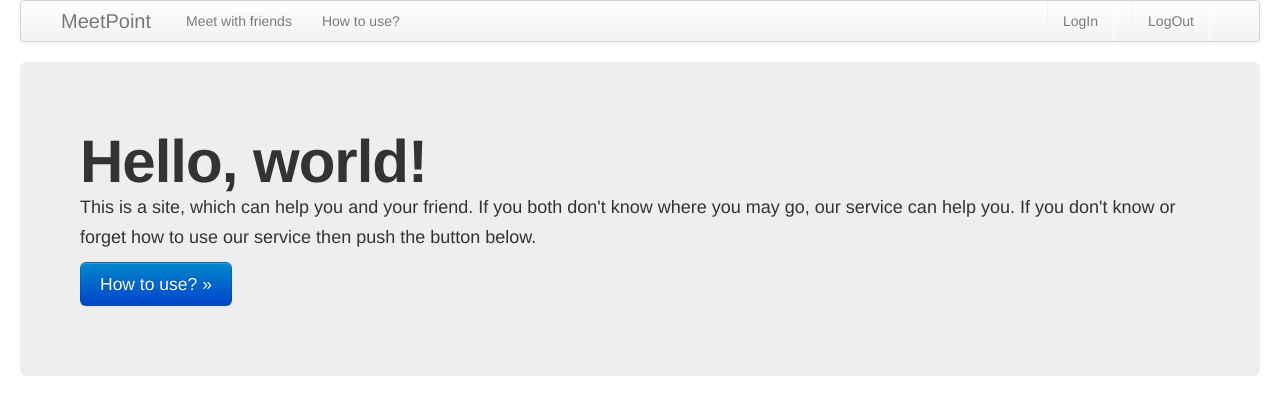
After one commit to DjangoLover/djangodash2013-1, a Django app: template meetpoint/templates/home.html in a window 1280 px wide. The commit adds this page. Shown: the top 415 px of the page. Run offline with Django 3.2, Linux system fonts and the light colour scheme; the template is opened without the code that fills it, so the values that code supplies are empty; some libraries are stand-ins or nearby versions.

Commit message:
Add tempalates

```diff
--- a/apps/core/urls.py
+++ b/apps/core/urls.py
@@ -1,6 +1,6 @@
 from django.conf.urls.defaults import patterns, url
 from .views import FriendView, VenueView
-
+from django.views.generic import TemplateView
 
 urlpatterns = patterns(
     '',
@@ -9,4 +9,6 @@ urlpatterns = patterns(
         name='coords_update_view'),
     url(r'^venues/(?P<pk>\d+)/$', VenueView.as_view(),
         name='venues_view'),
+    url(r'^how/$', TemplateView.as_view(template_name="how.html")),
+    url(r'^home/$', TemplateView.as_view(template_name="home.html")),
 )
--- a/apps/core/views.py
+++ b/apps/core/views.py
@@ -5,6 +5,8 @@ from django.http import HttpResponse
 from social_auth.models import UserSocialAuth
 
 from .shortcuts import get_object_or_none
+
+from django.shortcuts import render, redirect
 
 from profile.models import Profile
 
--- /dev/null
+++ b/meetpoint/templates/home.html
@@ -0,0 +1,82 @@
+<!DOCTYPE html>
+<html lang="en">
+<head>
+  <meta charset="utf-8">
+  <title>MeetPoint</title>
+  <meta name="viewport" content="width=device-width, initial-scale=1.0">
+  <meta name="description" content="">
+  <meta name="author" content="">
+
+  <!--link rel="stylesheet/less" href="{{ STATIC_URL }}/bootstrap/less/bootstrap.less" type="text/css" /-->
+  <!--link rel="stylesheet/less" href="{{ STATIC_URL }}/bootstrap/less/responsive.less" type="text/css" /-->
+  <!--script src="{{ STATIC_URL }}/bootstrap/js/less-1.3.3.min.js"></script-->
+  <!--append ‘#!watch’ to the browser URL, then refresh the page. -->
+
+  <link href="{{ STATIC_URL }}/bootstrap/css/bootstrap.min.css" rel="stylesheet">
+  <link href="{{ STATIC_URL }}/bootstrap/css/bootstrap-responsive.min.css" rel="stylesheet">
+  <link href="{{ STATIC_URL }}/bootstrap/css/style.css" rel="stylesheet">
+
+  <!-- HTML5 shim, for IE6-8 support of HTML5 elements -->
+  <!--[if lt IE 9]>
+    <script src="{{ STATIC_URL }}/bootstrap/js/html5shiv.js"></script>
+  <![endif]-->
+
+  <!-- Fav and touch icons -->
+  <link rel="apple-touch-icon-precomposed" sizes="144x144" href="{{ STATIC_URL }}/bootstrap/img/apple-touch-icon-144-precomposed.png">
+  <link rel="apple-touch-icon-precomposed" sizes="114x114" href="{{ STATIC_URL }}/bootstrap/img/apple-touch-icon-114-precomposed.png">
+  <link rel="apple-touch-icon-precomposed" sizes="72x72" href="{{ STATIC_URL }}/bootstrap/img/apple-touch-icon-72-precomposed.png">
+  <link rel="apple-touch-icon-precomposed" href="{{ STATIC_URL }}/bootstrap/img/apple-touch-icon-57-precomposed.png">
+  <link rel="shortcut icon" href="{{ STATIC_URL }}/bootstrap/img/favicon.png">
+
+  <script type="text/javascript" src="{{ STATIC_URL }}/bootstrap/js/jquery.min.js"></script>
+  <script type="text/javascript" src="{{ STATIC_URL }}/bootstrap/js/bootstrap.min.js"></script>
+  <script type="text/javascript" src="{{ STATIC_URL }}/bootstrap/js/scripts.js"></script>
+</head>
+
+<body>
+<div class="container-fluid">
+	<div class="row-fluid">
+		<div class="span12">
+			<div class="navbar">
+				<div class="navbar-inner">
+					<div class="container-fluid">
+						 <a data-target=".navbar-responsive-collapse" data-toggle="collapse" class="btn btn-navbar"><span class="icon-bar"></span><span class="icon-bar"></span><span class="icon-bar"></span></a> <a href="{{ URL }}/home/" class="brand">MeetPoint</a>
+						<div class="nav-collapse collapse navbar-responsive-collapse">
+							<ul class="nav">
+								<li>
+									<a href="{{ URL }}/start/">Meet with friends</a>
+								</li>
+								<li>
+									<a href="{{ URL }}/how/">How to use?</a>
+								</li>
+							</ul>
+							<ul class="nav pull-right">
+								<li class="divider-vertical">
+                  					<a class="nav-link" href="{% url 'socialauth_begin' 'foursquare' %}" target="_self">LogIn</a>
+                				</li>
+                				<li class="divider-vertical">
+                  					<a class="nav-link" href="{% url 'auth_logout' %}" target="_self">LogOut</a>
+                				</li>
+							</ul>
+						</div>
+
+					</div>
+				</div>
+
+			</div>
+			<div class="hero-unit">
+				<h1>
+					Hello, world!
+				</h1>
+				<p>
+					This is a site, which can help you and your friend. If you both don't know where you may go, our service can help you. If you don't know or forget how to use our service then push the button below.
+				</p>
+				<p>
+					<a class="btn btn-primary btn-large" href="{{ URL }}/how/">How to use? »</a>
+				</p>
+			</div>
+		</div>
+	</div>
+</div>
+</body>
+</html>
```
Also changed, not shown: meetpoint/templates/base.html (+6 -4 lines), meetpoint/templates/how.html (added, +78 -0 lines).
